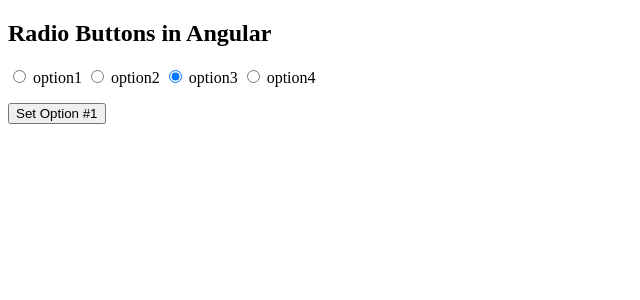
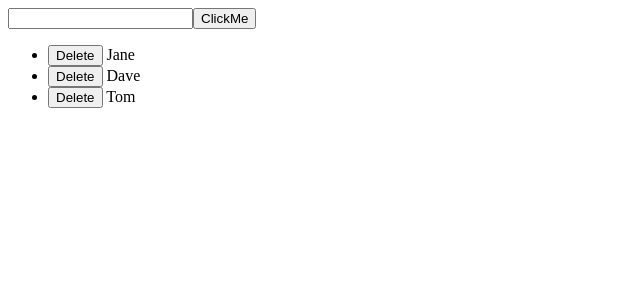
Before and after one commit to andreyfomin/angular4-ira, an Angular app: page / in a window 1280 px wide. Shown: the top 300 px of the page, without its empty margins (0-640 px from the left). Built offline with nearby package versions, Linux system fonts and the light colour scheme.

Commit message:
add new component

```diff
--- a/src/app/app.component.html
+++ b/src/app/app.component.html
@@ -1,4 +1,5 @@
 <!--<app-student></app-student>
 <app-parent></app-parent>
 <app-listtest></app-listtest>-->
-<app-listradio></app-listradio>
+<!--<app-listradio></app-listradio>-->
+<app-listbuttons></app-listbuttons>
--- a/src/app/app.module.ts
+++ b/src/app/app.module.ts
@@ -7,6 +7,7 @@ import { ChildComponent } from './child/child.component';
 import { ParentComponent } from './parent/parent.component';
 import { ListtestComponent } from './listtest/listtest.component';
 import { ListradioComponent } from './listradio/listradio.component';
+import { ListbuttonsComponent } from './listbuttons/listbuttons.component';
 
 @NgModule({
   declarations: [
@@ -16,7 +17,8 @@ import { ListradioComponent } from './listradio/listradio.component';
     ParentComponent,
     ListtestComponent
 ,
-    ListradioComponent
+    ListradioComponent,
+    ListbuttonsComponent
 ],
   imports: [
     BrowserModule
--- /dev/null
+++ b/src/app/listbuttons/listbuttons.component.ts
@@ -0,0 +1,50 @@
+import { Component, OnInit } from '@angular/core';
+
+@Component({
+  selector: 'app-listbuttons',
+  template: `
+    <div>
+    <input #fname>
+      <button (click)="clickMe(fname.value)">
+        ClickMe
+      </button>
+      <ul>
+        <li *ngFor="let user of users">
+          <button (click)="deleteMe(user)">
+            Delete
+          </button>
+          {{user}}
+        </li>
+      </ul>
+    </div>`
+})
+export class ListbuttonsComponent implements OnInit {
+  users = ['Jane', 'Dave', 'Tom'];
+  constructor() { }
+
+  ngOnInit() {
+  }
+
+  deleteMe(user) {
+    console.log('delete user = ' + user);
+    const index = this.users.indexOf(user);
+
+    if (index >= 0) {
+      this.users.splice(index, 1);
+    }
+  }
+
+  clickMe(user) {
+    console.log('new user = ' + user);
+    this.users.push(user);
+    // if (user is non-null) {
+    //   if (user is duplicated) {
+    //     // display alert message
+    //   } else {
+    //     // display alert message
+    //   }
+    // } else {
+    //   // display alert message
+    // }
+  }
+}
```
Also changed, not shown: 1 other file (tests, documents, lock files or other folders).
